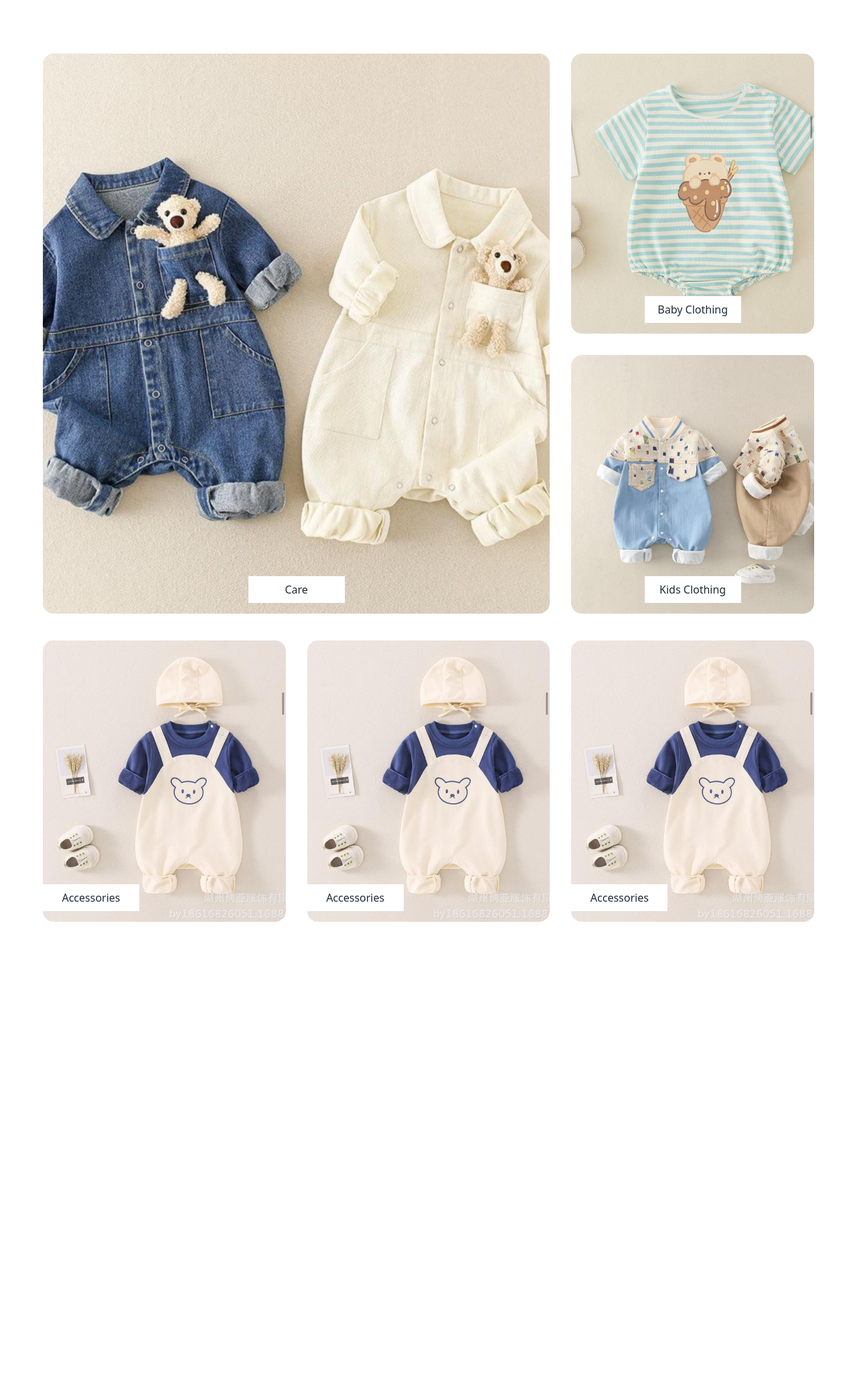
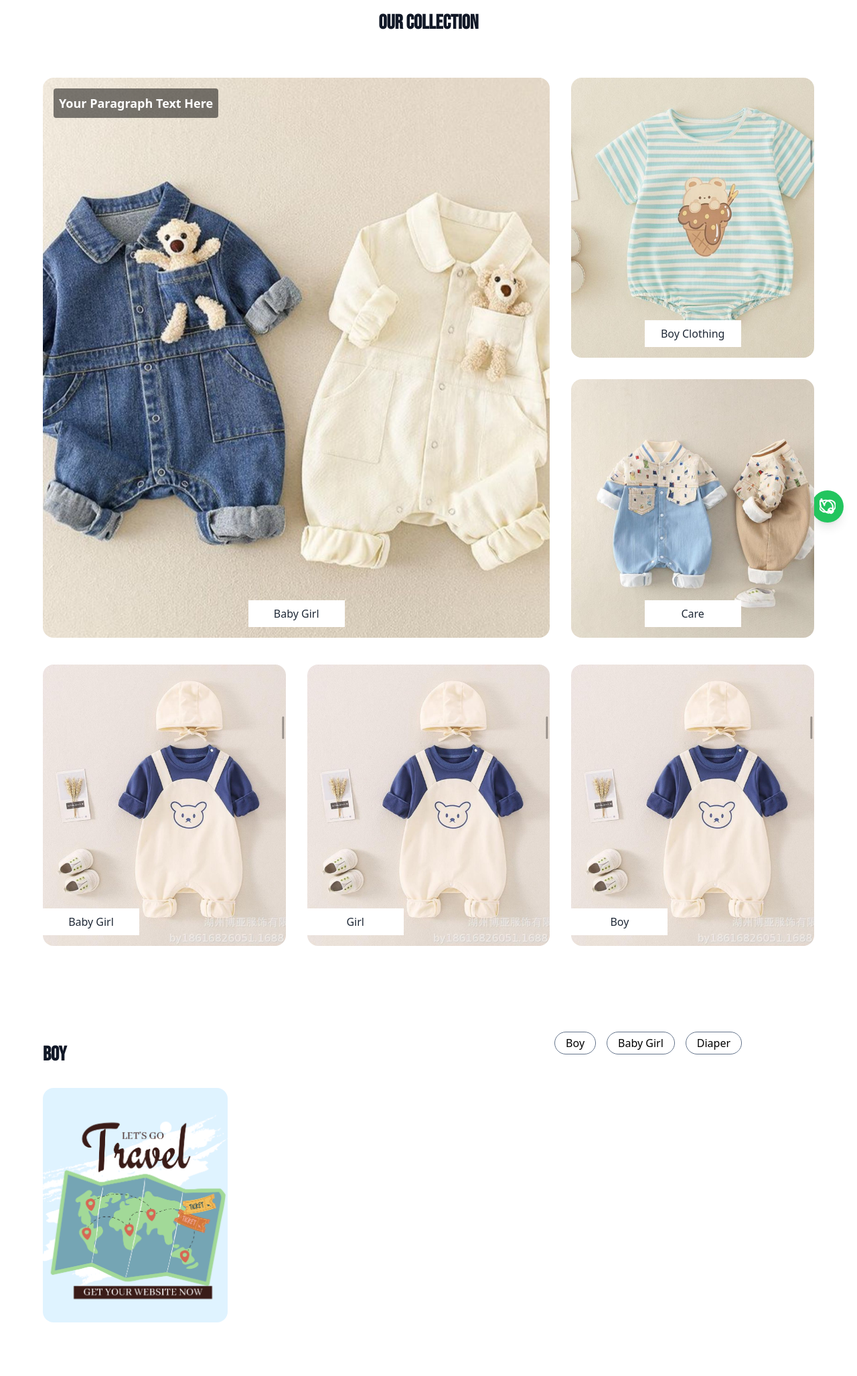
Before and after one commit to ShafaiJMI/totsworld, a Django app: page /catalogue/ in a window 1280 px wide. Shown: the whole page at 67% size. Before the commit the page ends 1376 px from the top, so only its background shows below. Run offline with Django 5.2, Linux system fonts and the light colour scheme; data comes from the database, SQL or seed files in the repository; both versions use the stored data as it was after the commit; some libraries are stand-ins or nearby versions.

Commit message:
changes in catalogue

```diff
--- a/backend/catalogue/models.py
+++ b/backend/catalogue/models.py
@@ -12,6 +12,21 @@ class Catalogue(models.Model):
 
     def __str__(self):
         return self.title
+    @property
+    def has_images(self):
+        if CatalogueImage.objects.filter(catalogue=self) != None:
+            return True
+        return False
+    @property
+    def get_images(self):
+        return CatalogueImage.objects.filter(catalogue=self)
+    @property
+    def get_thumbnail(self):
+        thumbnail_queryset = CatalogueImage.objects.filter(catalogue=self)
+        if thumbnail_queryset.exists():
+            return thumbnail_queryset  # Assuming 'image' is the field name containing the thumbnail URL
+        else:
+            return ""
 
 class CatalogueImage(models.Model):
     catalogue = models.ForeignKey("Catalogue",on_delete=models.CASCADE)
--- a/backend/templates/catalogue.html
+++ b/backend/templates/catalogue.html
@@ -46,67 +46,136 @@
   </script>
 </head>
 <body class="">
-        <div class="container-2xl mx-auto px-8 py-8">
+
+  <a href="https://wa.me/+919205901243" target="_blank" class="fixed bottom-5 right-5 bg-green-500 hover:bg-green-600 text-white p-3 rounded-full shadow-lg">
+    <svg xmlns="http://www.w3.org/2000/svg" class="w-6 h-6" fill="none" viewBox="0 0 24 24" stroke="currentColor" stroke-width="2">
+      <path stroke-linecap="round" stroke-linejoin="round" d="M20.49 19.74L18.5 21.74A2.25 2.25 0 0115.45 21l-1.7-1.7a2.25 2.25 0 01-.6-1.93c.1-.6.41-1.15.9-1.5l1.7-1.14a2.25 2.25 0 01.93-.3c.61-.02 1.22.1 1.78.3a2.25 2.25 0 011.04 1.06l.9 1.78a2.25 2.25 0 01-.02 2.25zM3.6 4.36A10.84 10.84 0 0117.6 20.5L16 19.14a8.25 8.25 0 10-8.7-8.7L4.6 4.36a10.84 10.84 0 01-.98-9.28L2.07 4.26a8.5 8.5 0 1013.33 13.33l2.24 2.24c-2.4 2.4-6.29 2.4-8.7 0l-4.54-4.53a8.48 8.48 0 01-2.24-2.24L.36 3.5A10.84 10.84 0 013.6 4.36z"/>
+    </svg>
+  </a>
+
+  <header class="text-center mt-4">
+    <h2 class="text-xl font-bold font-bebas-neue text-gray-900 sm:text-3xl">Our Collection</h2>
+  </header>
+        <section class="container-2xl mx-auto px-8 py-4">
             <div class="flex justify-center items-center">
               <div class="mx-auto max-w-screen-xxl px-4 py-8 sm:px-6 sm:py-12 lg:px-8">
                 <div class="flex flex-col justify-center items-center space-y-10">
                   <div class="grid grid-cols-1 md:grid-cols-3 lg:grid-cols-3 md:gap-x-4 md:gap-x-8 w-full">
 
                     <div class="col-span-2 relative group flex justify-center items-center">
-                      <img class="rounded-2xl object-center object-cover h-full w-full" src="http://api.totsworld.co.in/static/img/categories/category5.jpeg" loading="lazy" alt="girl-image" />
+                      <img class="rounded-2xl object-center object-cover h-full w-full" src="{% static "img/categories/category5.jpeg" %}" loading="lazy" alt="girl-image" />
+                      <p class="absolute top-4 left-4 z-10 text-white text-lg font-semibold bg-black bg-opacity-50 p-2 rounded">
+                        Your Paragraph Text Here
+                      </p>
                       <button class="dark:bg-gray-800 dark:text-white focus:outline-none focus:ring-2 focus:ring-offset-2 focus:ring-gray-400 bottom-4 z-10 absolute text-base font-medium leading-none text-gray-800 py-3 w-36 bg-white">
-                        Care
+                        Baby Girl
                       </button>
-                      <div class="absolute opacity-0 group-hover:opacity-100 transition duration-500 bottom-3 py-6 z-0 px-20 w-36 bg-white bg-opacity-50">some text</div>
-                    </div>
+                      </div>
 
                     <div class="flex flex-col space-y-4 md:space-y-8 mt-4 md:mt-0">
                       <div class="relative group flex justify-center items-center">
-                        <img class="rounded-2xl object-center object-cover h-full w-full" src="http://api.totsworld.co.in/static/img/categories/category3.jpeg" alt="shoe-image" />
+                        <img class="rounded-2xl object-center object-cover h-full w-full" src="{% static "img/categories/category3.jpeg" %}" alt="shoe-image" />
                         <button class="dark:bg-gray-800 dark:text-white focus:outline-none focus:ring-2 focus:ring-offset-2 focus:ring-gray-400 bottom-4 z-10 absolute text-base font-medium leading-none text-gray-800 py-3 w-36 bg-white">
-                          Baby Clothing
+                          Boy Clothing
                         </button>
-                        <div class="absolute opacity-0 group-hover:opacity-100 transition duration-500 bottom-3 py-6 z-0 px-20 w-36 bg-white bg-opacity-50"></div>
+
                       </div>
                       <div class="relative group flex justify-center items-center">
-                        <img class="rounded-2xl object-center object-cover h-full w-full" src="http://api.totsworld.co.in/static/img/categories/category2.jpeg" alt="watch-image" />
+                        <img class="rounded-2xl object-center object-cover h-full w-full" src="{% static "img/categories/category2.jpeg" %}" alt="watch-image" />
                         <button class="dark:bg-gray-800 dark:text-white focus:outline-none focus:ring-2 focus:ring-offset-2 focus:ring-gray-400 bottom-4 z-10 absolute text-base font-medium leading-none text-gray-800 py-3 w-36 bg-white">
-                          Kids Clothing
+                          Care
                         </button>
-                        <div class="absolute opacity-0 group-hover:opacity-100 transition duration-500 bottom-3 py-6 z-0 px-20 w-36 bg-white bg-opacity-50"></div>
+
                       </div>
                     </div>
                   </div>
                   <div class="flex flex-rows md:gap-x-8">
 
                   <div class="relative group justify-center items-center md:gap-x-4">
-                    <img class="rounded-2xl object-center object-cover h-full w-full" src="http://api.totsworld.co.in/static/img/categories/category4.jpeg" alt="girl-image" />
+                    <img class="rounded-2xl object-center object-cover h-full w-full" src="{% static "img/categories/category4.jpeg" %}" alt="girl-image" />
                     <button class="dark:bg-gray-800 dark:text-white focus:outline-none focus:ring-2 focus:ring-offset-2 focus:ring-gray-400 bottom-4 z-10 absolute text-base font-medium leading-none text-gray-800 py-3 w-36 bg-white">
-                      Accessories
+                      Baby Girl
                     </button>
-                    <div class="absolute opacity-0 group-hover:opacity-100 transition duration-500 bottom-3 py-6 z-0 px-20 w-36 bg-white bg-opacity-50"></div>
+
                   </div>
 
                   <div class="relative group justify-center items-center md:gap-x-4 md:gap-x-8">
-                    <img class="rounded-2xl object-center object-cover h-full w-full" src="http://api.totsworld.co.in/static/img/categories/category4.jpeg" alt="girl-image" />
+                    <img class="rounded-2xl object-center object-cover h-full w-full" src="{% static "img/categories/category4.jpeg" %}" alt="girl-image" />
                     <button class="dark:bg-gray-800 dark:text-white focus:outline-none focus:ring-2 focus:ring-offset-2 focus:ring-gray-400 bottom-4 z-10 absolute text-base font-medium leading-none text-gray-800 py-3 w-36 bg-white">
-                      Accessories
+                      Girl
                     </button>
-                    <div class="absolute opacity-0 group-hover:opacity-100 transition duration-500 bottom-3 py-6 z-0 px-20 w-36 bg-white bg-opacity-50"></div>
-                  </div>
+                    </div>
 
                   <div class="relative group justify-center items-center md:gap-x-4 md:gap-x-8">
-                    <img class="rounded-2xl object-center object-cover h-full w-full" src="http://api.totsworld.co.in/static/img/categories/category4.jpeg" alt="girl-image" />
+                    <img class="rounded-2xl object-center object-cover h-full w-full" src="{% static "img/categories/category4.jpeg" %}" alt="girl-image" />
                     <button class="dark:bg-gray-800 dark:text-white focus:outline-none focus:ring-2 focus:ring-offset-2 focus:ring-gray-400 bottom-4 z-10 absolute text-base font-medium leading-none text-gray-800 py-3 w-36 bg-white">
-                      Accessories
+                      Boy
                     </button>
-                    <div class="absolute opacity-0 group-hover:opacity-100 transition duration-500 bottom-3 py-6 z-0 px-20 w-36 bg-white bg-opacity-50"></div>
-                  </div>
+                    </div>
                   </div>
 
                 </div>
               </div>
-            </div>
+            </section>
+
+            <section class="container-2xl mx-auto px-8 py-8">
+              <div class="relative">
+                <div id="grid-container">
+                  <div class="mx-auto max-w-screen-xxl px-4 py-8 sm:px-6 sm:py-12 lg:px-8">
+                    <div class="absolute top-8 right-0 transform -translate-x-1/2 flex space-x-4">
+                      {% for grid in items %}
+                      <button onclick="showGrid('grid{{ forloop.counter }}')" class="border-slate-500 border bg-white text-dark rounded-full px-4 py-1">{{grid.title}}</button>
+                      {% endfor %}
+                    </div>
+
+                    {% for item in items %}
+                    <div id="grid{{ forloop.counter }}" class="grid-container-item {% if forloop.first %}block{% else %}hidden{% endif %}">
+                      <header class="text-left">
+                        <h2 class="text-xl font-bold font-bebas-neue text-gray-900 sm:text-3xl">{{item.title}}</h2>
+                      </header>
+
+                      <ul class="mt-8 grid gap-4 grid-cols-2 md:grid-cols-4 sm:grid-cols-2 lg:grid-cols-4">
+                        {% for image in item.get_images %}
+                        <li>
+                          <a href="#" class="group block overflow-hidden">
+                            <img
+                              src="{{ image.image.url }}"
+                              alt=""
+                              class="rounded-2xl h-[250px] w-full object-cover transition duration-500 group-hover:scale-105 sm:h-[350px]"
+                            />
+                          </a>
+                        </li>
+                        {% endfor %}
+                      </ul>
+                    </div>
+                    {% endfor %}
+                  </div>
+                </div>
+              </div>
+
+              <script>
+                function showGrid(gridId) {
+                  // Get all grid container items
+                  const grids = document.querySelectorAll('#grid-container .grid-container-item');
+
+                  // Iterate through each grid item
+                  grids.forEach(grid => {
+                    // Check if the grid ID matches the gridId parameter
+                    if (grid.id === gridId) {
+                      // Show the matched grid
+                      grid.classList.remove('hidden');
+                      grid.classList.add('block');
+                    } else {
+                      // Hide non-matched grids
+                      grid.classList.remove('block');
+                      grid.classList.add('hidden');
+                    }
+                  });
+                }
+              </script>
+            </section>
+
+
 
             <script src="https://cdnjs.cloudflare.com/ajax/libs/flowbite/2.3.0/flowbite.min.js"></script>
         </body>
```
Also changed, not shown: backend/db.sqlite3.
